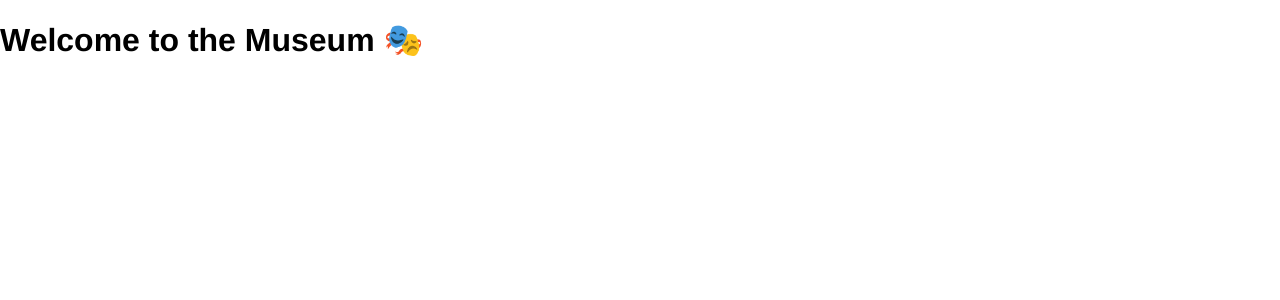
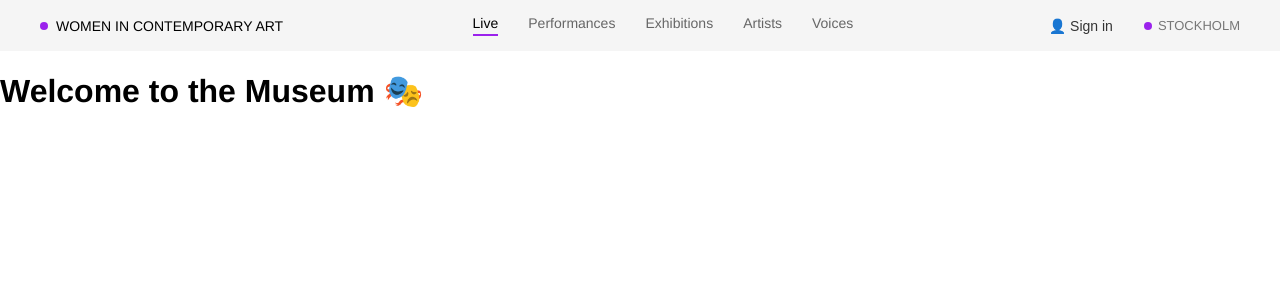
Before and after one commit to hayfa327/ApiMongoDB, a React (Vite) app in the folder frontend/mesum/: page / in a window 1280 px wide. Shown: the top 300 px of the page. Built offline with nearby package versions, Linux system fonts and the light colour scheme.

Commit message:
add the header

```diff
--- a/frontend/mesum/src/App.jsx
+++ b/frontend/mesum/src/App.jsx
@@ -4,6 +4,7 @@ import Register from "./components/user/registerPage/register"
 import ChangePassword from "./components/user/changePasswordPage/changePassword"
 import AuthMenu from "./components/user/MangeAccount/mangeAccount"
 import Home from "./components/HomePage/home"
+import Header from "./components/header/header"
 
 
 
@@ -13,8 +14,15 @@ export default function App() {
 
   return (
 <BrowserRouter>
+
+<Header />
 <Routes>
   <Route path="/" element={<Home />} />
+<Route path="/performances" element={<div>Performances</div>} />
+<Route path="/exhibitions" element={<div>Exhibitions</div>} />
+<Route path="/collection" element={<div>Collection</div>} />
+<Route path="/artists" element={<div>Artists</div>} />
+
   <Route path="/login" element={<Login />} />
   <Route path="/register"  element={< Register />} />
   <Route path="/changePassword" element={< ChangePassword />} />
--- a/frontend/mesum/src/components/header/header.css
+++ b/frontend/mesum/src/components/header/header.css
@@ -0,0 +1,142 @@
+/* =========================
+   HEADER
+========================= */
+
+.header {
+  display: flex;
+  align-items: center;
+  justify-content: space-between;
+
+  padding: 15px 40px;
+  background: #f5f5f5;
+
+  font-size: 14px;
+}
+
+/* =========================
+   LOGO
+========================= */
+
+.logo {
+  display: flex;
+  align-items: center;
+  gap: 8px;
+  font-weight: 500;
+}
+
+.dot {
+  width: 8px;
+  height: 8px;
+  background: #9b22ec;
+  border-radius: 50%;
+}
+
+/* =========================
+   NAV CENTER
+========================= */
+
+.nav {
+  display: flex;
+  gap: 30px;
+}
+
+.nav a {
+  text-decoration: none;
+  color: #666;
+  position: relative;
+  padding-bottom: 5px;
+}
+
+/* ACTIVE LINK (purple underline) */
+.nav .active {
+  color: black;
+}
+
+.nav .active::after {
+  content: "";
+  position: absolute;
+  left: 0;
+  bottom: 0;
+  width: 100%;
+  height: 2px;
+  background: #9b22ec;
+}
+
+/* =========================
+   RIGHT SIDE
+========================= */
+
+.rightSide {
+  display: flex;
+  align-items: center;
+  gap: 25px;
+}
+
+/* SIGN IN */
+.signInBtn {
+  background: none;
+  border: none;
+  cursor: pointer;
+  font-size: 14px;
+  color: #333;
+}
+
+/* =========================
+   DROPDOWN
+========================= */
+
+.userMenu {
+  position: relative;
+}
+
+.dropdown {
+  position: absolute;
+  top: 35px;
+  right: 0;
+
+  background: white;
+  border: 1px solid #eee;
+  border-radius: 6px;
+
+  display: flex;
+  flex-direction: column;
+  min-width: 160px;
+
+  box-shadow: 0 5px 15px rgba(0,0,0,0.05);
+}
+
+.dropdown a {
+  padding: 10px 15px;
+  text-decoration: none;
+  color: #333;
+}
+
+.dropdown a:hover {
+  background: #f5f5f5;
+}
+
+/* =========================
+   LOCATION
+========================= */
+
+.location {
+  display: flex;
+  align-items: center;
+  gap: 6px;
+  font-size: 13px;
+  color: #777;
+}
+
+.purple {
+  background: #9b22ec;
+}
+
+/* =========================
+   RESPONSIVE
+========================= */
+
+@media (max-width: 900px) {
+  .nav {
+    display: none;
+  }
+}
--- a/frontend/mesum/src/components/header/header.jsx
+++ b/frontend/mesum/src/components/header/header.jsx
@@ -0,0 +1,55 @@
+import { useState } from "react";
+import { Link } from "react-router-dom";
+import "./header.css";
+
+export default function Header() {
+  const [open, setOpen] = useState(false);
+
+  return (
+    <header className="header">
+
+      {/* LEFT */}
+      <div className="logo">
+        <span className="dot"></span>
+        WOMEN IN CONTEMPORARY ART
+      </div>
+
+      {/* CENTER */}
+      <nav className="nav">
+  <Link to="/" className="active">Live</Link>
+  <Link to="/performances">Performances</Link>
+  <Link to="/exhibitions">Exhibitions</Link>
+  <Link to="/artists">Artists</Link>
+  <Link to="/voices">Voices</Link>
+</nav>
+
+      {/* RIGHT */}
+      <div className="rightSide">
+
+        <div className="userMenu">
+          <button
+            onClick={() => setOpen(!open)}
+            className="signInBtn"
+          >
+            👤 Sign in
+          </button>
+
+          {open && (
+            <div className="dropdown">
+              <Link to="/login">Login</Link>
+              <Link to="/manageAccount">Manage Account</Link>
+              <Link to="/logout">Logout</Link>
+            </div>
+          )}
+        </div>
+
+        <div className="location">
+          <span className="dot purple"></span>
+          STOCKHOLM
+        </div>
+
+      </div>
+
+    </header>
+  );
+}
```
Also changed, not shown: frontend/mesum/src/components/HomePage/artists/artists.jsx (added), frontend/mesum/src/components/HomePage/exhibitions/exhibitions.jsx (added), frontend/mesum/src/components/HomePage/performances/performance.jsx (added), frontend/mesum/src/components/user/logout/logout.css (added), frontend/mesum/src/components/user/logout/logout.jsx (added).
